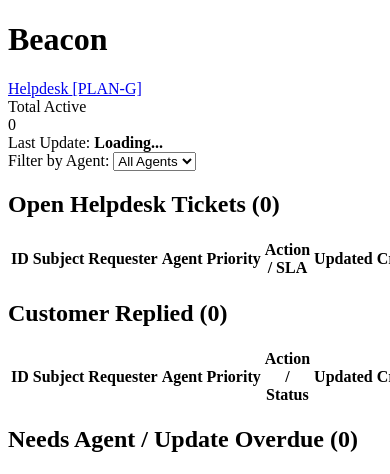
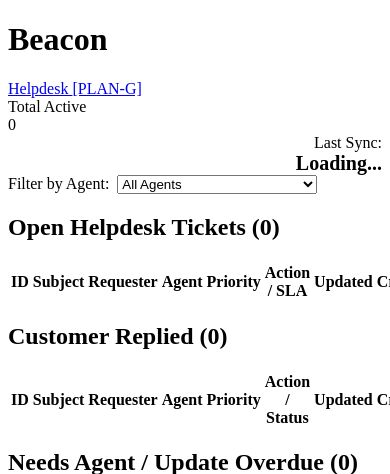
Before and after one commit to skelhammer/hivematrix-beacon, a Flask app: page /helpdesk in a window 390 px wide; the page is wider, and only the part inside the window is pictured. Shown: the top 474 px of that part. Run offline with Flask 2, Linux system fonts and the light colour scheme; lists and menus that the app fills with data are empty.

Commit message:
Improve dashboard refresh and UI styling
- Change auto-refresh to 60 seconds for responsive TV dashboard
- Display Last Sync time from Codex instead of page generation time
- Add alternating row colors for better table readability
- Support dark mode for alternating rows
- Only show FR Due on at-risk tickets without first response
- Improve Filter by Agent layout (inline with label)
- Increase Last Sync timestamp font size

🤖 Generated with [Claude Code](https://claude.com/claude-code)

Co-Authored-By: Claude <noreply@anthropic.com>

```diff
--- a/main.py
+++ b/main.py
@@ -12,7 +12,7 @@ load_dotenv('.flaskenv')
 
 # --- Configuration ---
 STATIC_DIR = "static"
-AUTO_REFRESH_INTERVAL_SECONDS = 30
+AUTO_REFRESH_INTERVAL_SECONDS = 60  # 1 minute for responsive dashboard
 
 # Professional Services Group ID from Freshservice
 PROFESSIONAL_SERVICES_GROUP_ID = 19000234009
@@ -172,10 +172,12 @@ def fetch_tickets_from_codex():
     response = call_service('codex', '/api/tickets/active')
 
     if response and response.status_code == 200:
-        return response.json()
+        data = response.json()
+        # Extract last_sync_time from Codex response
+        return data, data.get('last_sync_time')
     else:
         app.logger.error("Failed to fetch tickets from Codex")
-        return None
+        return None, None
 
 
 def filter_tickets_by_view(tickets, view_slug):
@@ -210,10 +212,10 @@ def get_tickets_for_view(view_slug, agent_id=None):
     if not AGENT_MAPPING:
         load_agent_mapping()
 
-    data = fetch_tickets_from_codex()
+    data, last_sync_time = fetch_tickets_from_codex()
 
     if not data:
-        return [], [], [], []
+        return [], [], [], [], None
 
     # Extract sections from Codex response
     section1 = data.get('section1', [])
@@ -234,7 +236,7 @@ def get_tickets_for_view(view_slug, agent_id=None):
         s3 = filter_tickets_by_agent(s3, agent_id)
         s4 = filter_tickets_by_agent(s4, agent_id)
 
-    return s1, s2, s3, s4
+    return s1, s2, s3, s4, last_sync_time
 
 
 # --- Routes ---
@@ -274,10 +276,14 @@ def dashboard_typed(view_slug):
 
     app.logger.info(f"Loading dashboard for view: {current_view_display} (slug: {view_slug})")
 
-    s1_items, s2_items, s3_items, s4_items = get_tickets_for_view(view_slug, agent_id=agent_id)
+    s1_items, s2_items, s3_items, s4_items, last_sync_time = get_tickets_for_view(view_slug, agent_id=agent_id)
 
-    generated_time_utc = datetime.datetime.now(datetime.timezone.utc)
-    dashboard_generated_time_iso = generated_time_utc.isoformat()
+    # Use last_sync_time from Codex if available, otherwise use current time
+    if last_sync_time:
+        dashboard_generated_time_iso = last_sync_time
+    else:
+        generated_time_utc = datetime.datetime.now(datetime.timezone.utc)
+        dashboard_generated_time_iso = generated_time_utc.isoformat()
 
     section1_name = f"Open {current_view_display} Tickets"
     section2_name = "Customer Replied"
@@ -318,7 +324,13 @@ def api_tickets(view_slug):
 
     app.logger.debug(f"API: /api/tickets/{view_slug} called")
 
-    s1_items, s2_items, s3_items, s4_items = get_tickets_for_view(view_slug, agent_id=agent_id)
+    s1_items, s2_items, s3_items, s4_items, last_sync_time = get_tickets_for_view(view_slug, agent_id=agent_id)
+
+    # Use last_sync_time from Codex if available, otherwise use current time
+    if last_sync_time:
+        dashboard_time_iso = last_sync_time
+    else:
+        dashboard_time_iso = datetime.datetime.now(datetime.timezone.utc).isoformat()
 
     response_data = {
         's1_items': s1_items,
@@ -326,7 +338,7 @@ def api_tickets(view_slug):
         's3_items': s3_items,
         's4_items': s4_items,
         'total_active_items': len(s1_items) + len(s2_items) + len(s3_items) + len(s4_items),
-        'dashboard_generated_time_iso': datetime.datetime.now(datetime.timezone.utc).isoformat(),
+        'dashboard_generated_time_iso': dashboard_time_iso,
         'view': current_view_display,
         'section1_name_js': f"Open {current_view_display} Tickets",
         'section2_name_js': "Customer Replied",
--- a/static/js/main.js
+++ b/static/js/main.js
@@ -75,9 +75,12 @@ document.addEventListener('DOMContentLoaded', () => {
         const createdDaysOld = item.created_days_old || 'N/A';
 
         let slaDetailHtml = '';
-        if (item.first_responded_at_iso === null && item.fr_due_by_str) {
+        // Only show FR Due if: no first response AND SLA is at risk (not normal)
+        const needsFR = !item.first_responded_at_iso && item.fr_due_by_str;
+        const slaAtRisk = slaClass && slaClass !== 'sla-normal' && slaClass !== 'sla-responded' && slaClass !== 'sla-none';
+        if (needsFR && slaAtRisk) {
             slaDetailHtml = `<div class="datetime-container" data-utc-datetime="${item.fr_due_by_str}" data-prefix="FR Due: "><small class="local-datetime">Loading...</small></div>`;
-        } else if (item.type === 'Service Request' && item.due_by_str) {
+        } else if (item.type === 'Service Request' && item.due_by_str && !item.first_responded_at_iso && slaAtRisk) {
             slaDetailHtml = `<div class="datetime-container" data-utc-datetime="${item.due_by_str}" data-prefix="Due: "><small class="local-datetime">Loading...</small></div>`;
         }
 
--- a/templates/index.html
+++ b/templates/index.html
@@ -3,6 +3,29 @@
 {% block title %}{{ page_title_display }} Dashboard{% endblock %}
 
 {% block content %}
+<style>
+    /* Alternating row colors for better readability */
+    .data-table tbody tr:nth-child(odd) {
+        background-color: #f0f0f0 !important;
+    }
+    .data-table tbody tr:nth-child(even) {
+        background-color: #ffffff !important;
+    }
+    /* Hover effect */
+    .data-table tbody tr:hover {
+        background-color: #e0e0e0 !important;
+    }
+    /* Dark mode overrides */
+    [data-theme="dark"] .data-table tbody tr:nth-child(odd) {
+        background-color: #2a2a2a !important;
+    }
+    [data-theme="dark"] .data-table tbody tr:nth-child(even) {
+        background-color: #1e1e1e !important;
+    }
+    [data-theme="dark"] .data-table tbody tr:hover {
+        background-color: #3a3a3a !important;
+    }
+</style>
 <div class="card u-mb-3">
     <div class="card__header">
         <div class="card__header-left">
@@ -27,15 +50,17 @@
             </div>
         </div>
         <div class="card__header-actions">
-            <span class="u-text-small u-text-secondary">
-                Last Update: <strong id="dashboard-generated-time">Loading...</strong>
-            </span>
+            <div style="text-align: right;">
+                <span class="u-text-small u-text-secondary">Last Sync:</span>
+                <br>
+                <strong id="dashboard-generated-time" style="font-size: 1.25rem;">Loading...</strong>
+            </div>
         </div>
     </div>
     <div class="card__body">
-        <div class="form-group">
-            <label for="agent-filter" class="form-group__label">Filter by Agent:</label>
-            <select id="agent-filter" class="form-group__select">
+        <div class="form-group" style="display: flex; align-items: center; gap: 0.5rem;">
+            <label for="agent-filter" class="form-group__label" style="margin-bottom: 0;">Filter by Agent:</label>
+            <select id="agent-filter" class="form-group__select" style="flex: 1; max-width: 200px;">
                 <option value="">All Agents</option>
                 {% for agent_id, agent_name in agent_mapping.items() %}
                     <option value="{{ agent_id }}" {% if agent_id == selected_agent_id %}selected{% endif %}>{{ agent_name }}</option>
```
